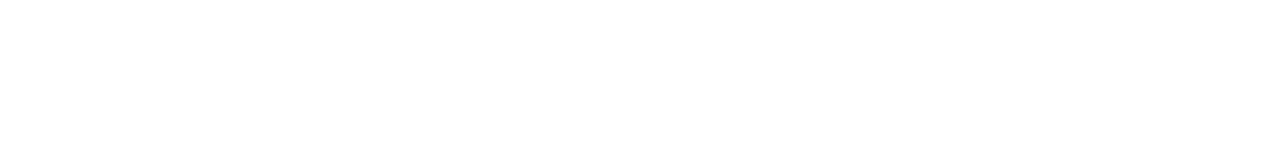
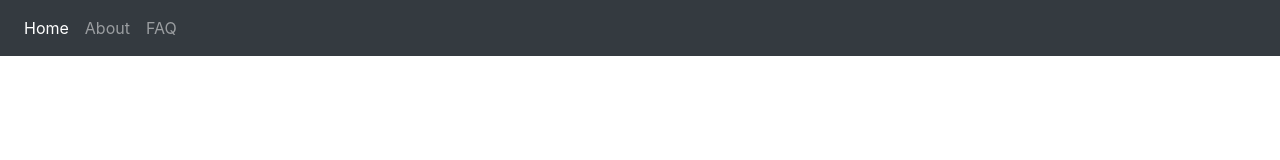
Before and after one commit to jeanfarmer126/446-ufive, a plain HTML site: page index.html in a window 1280 px wide. Drawn offline with nearby package versions, Linux system fonts and the light colour scheme.

Commit message:
Implemented navBar

```diff
--- a/index.html
+++ b/index.html
@@ -9,4 +9,19 @@
     <script src="https://cdnjs.cloudflare.com/ajax/libs/popper.js/1.12.9/umd/popper.min.js"></script>
     <script src="https://maxcdn.bootstrapcdn.com/bootstrap/4.0.0/js/bootstrap.min.js"></script>
   </head>
+  <body>
+    <nav class="navbar navbar-expand-sm bg-dark navbar-dark">
+      <ul class="navbar-nav">
+        <li class="nav-item active">
+          <a class="nav-link" href="#">Home</a>
+        </li>
+        <li class="nav-item">
+          <a class="nav-link" href="#">About</a>
+        </li>
+        <li class="nav-item">
+          <a class="nav-link" href="#">FAQ</a>
+        </li>
+      </ul>
+    </nav>
+  </body>
 </html>
```
Also changed, not shown: 1 other file.
